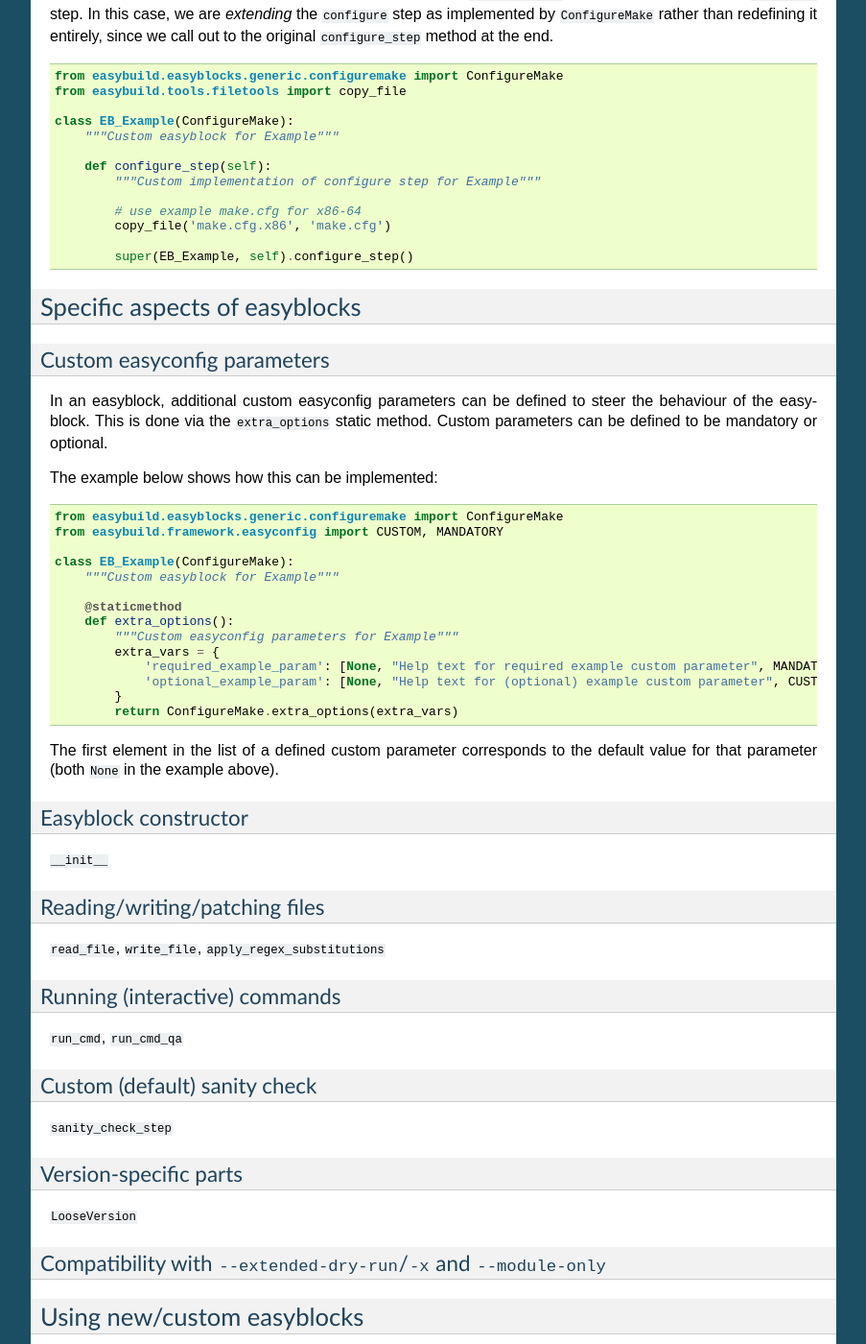
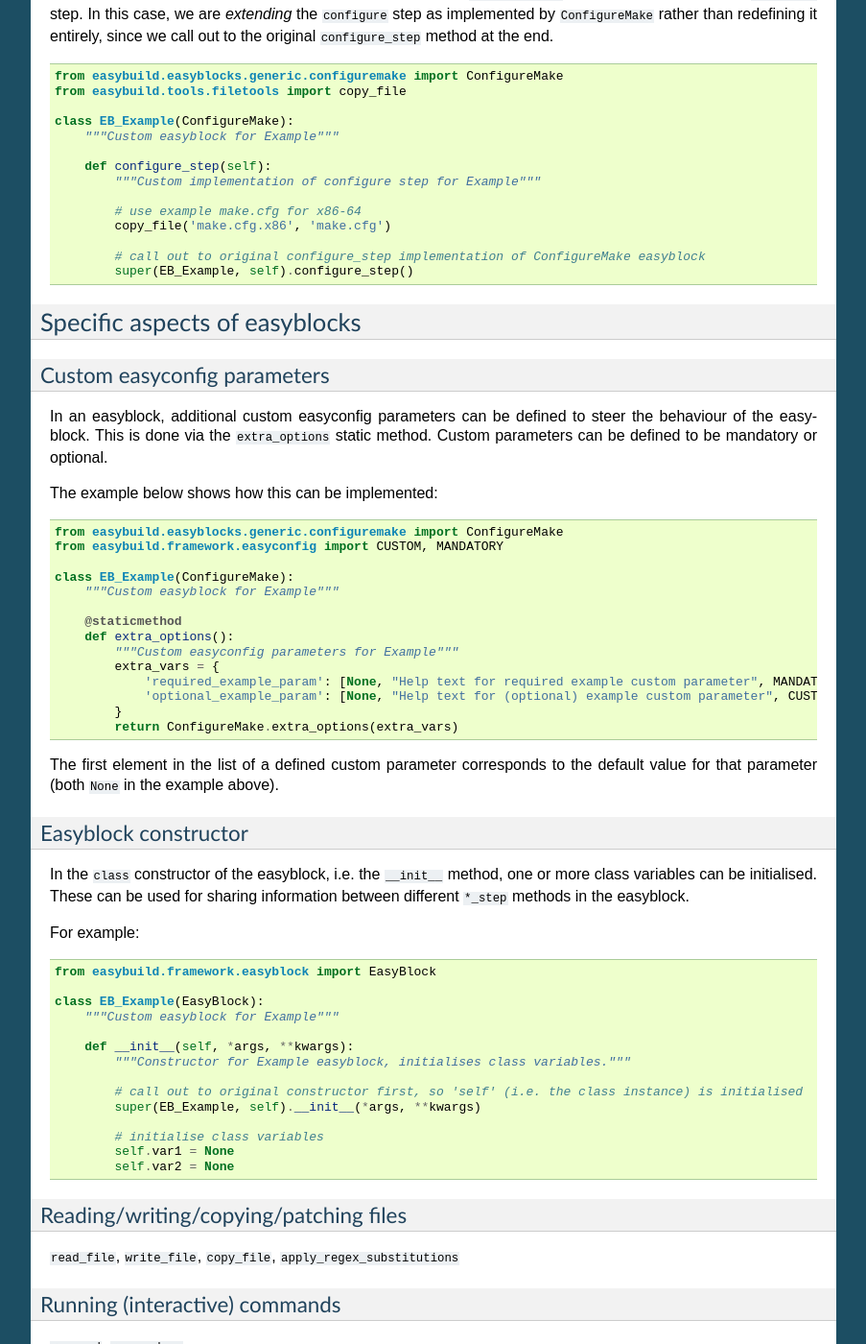
Before and after one commit to easybuilders/easybuild, a Sphinx documentation site: the page built from docs/Implementing-easyblocks.rst, in a window 1280 px wide and 1400 px high, scrolled down 4191 px. Shown: the whole window at 96% size, without its empty margins (198-1101 px from the left). Built offline with Sphinx 7.4.7, drawn with Linux system fonts in a browser that asks for light colours; some of the changed text lies outside the part shown.

Commit message:
flesh out section on class constructor

```diff
--- a/docs/Implementing-easyblocks.rst
+++ b/docs/Implementing-easyblocks.rst
@@ -234,6 +234,7 @@ redefining it entirely, since we call out to the original ``configure_step`` met
             # use example make.cfg for x86-64
             copy_file('make.cfg.x86', 'make.cfg')
 
+            # call out to original configure_step implementation of ConfigureMake easyblock
             super(EB_Example, self).configure_step()
 
 
@@ -279,15 +280,35 @@ The first element in the list of a defined custom parameter corresponds to the d
 Easyblock constructor
 ~~~~~~~~~~~~~~~~~~~~~
 
-``__init__``
+In the ``class`` constructor of the easyblock, i.e. the ``__init__`` method, one or more class variables
+can be initialised. These can be used for sharing information between different ``*_step`` methods in the easyblock.
+
+For example:
+
+.. code:: python
+
+    from easybuild.framework.easyblock import EasyBlock
+
+    class EB_Example(EasyBlock):
+        """Custom easyblock for Example"""
+
+        def __init__(self, *args, **kwargs):
+            """Constructor for Example easyblock, initialises class variables."""
+
+            # call out to original constructor first, so 'self' (i.e. the class instance) is initialised
+            super(EB_Example, self).__init__(*args, **kwargs)
+
+            # initialise class variables
+            self.var1 = None
+            self.var2 = None
 
 
 .. _implementing_easyblocks_files:
 
-Reading/writing/patching files
-~~~~~~~~~~~~~~~~~~~~~~~~~~~~~~
+Reading/writing/copying/patching files
+~~~~~~~~~~~~~~~~~~~~~~~~~~~~~~~~~~~~~~
 
-``read_file``, ``write_file``, ``apply_regex_substitutions``
+``read_file``, ``write_file``, ``copy_file``, ``apply_regex_substitutions``
 
 
 .. _implementing_easyblocks_running_commands:
```
